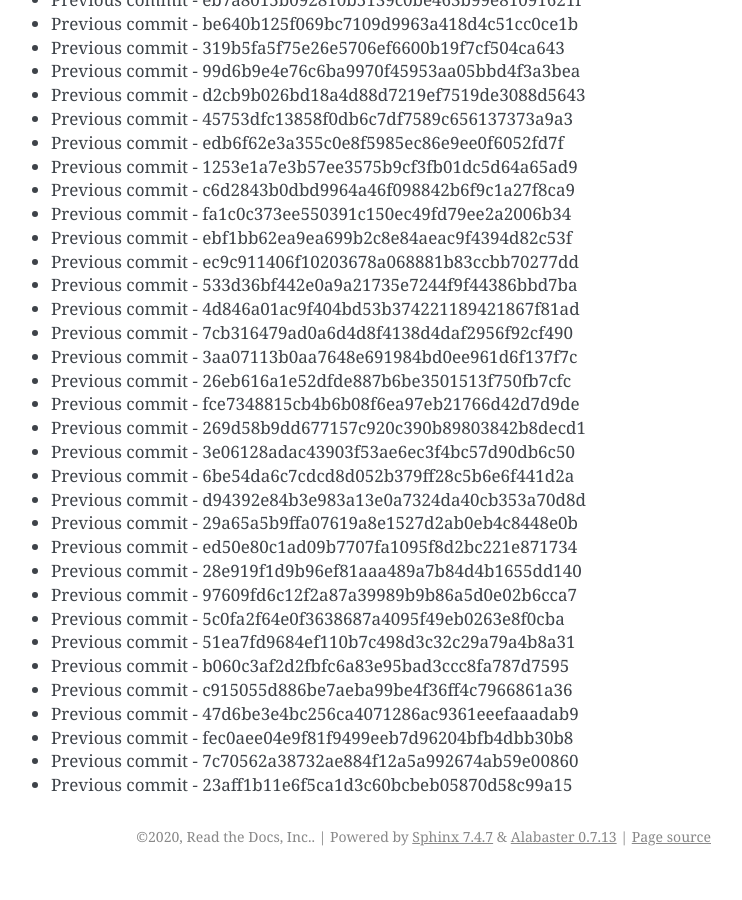
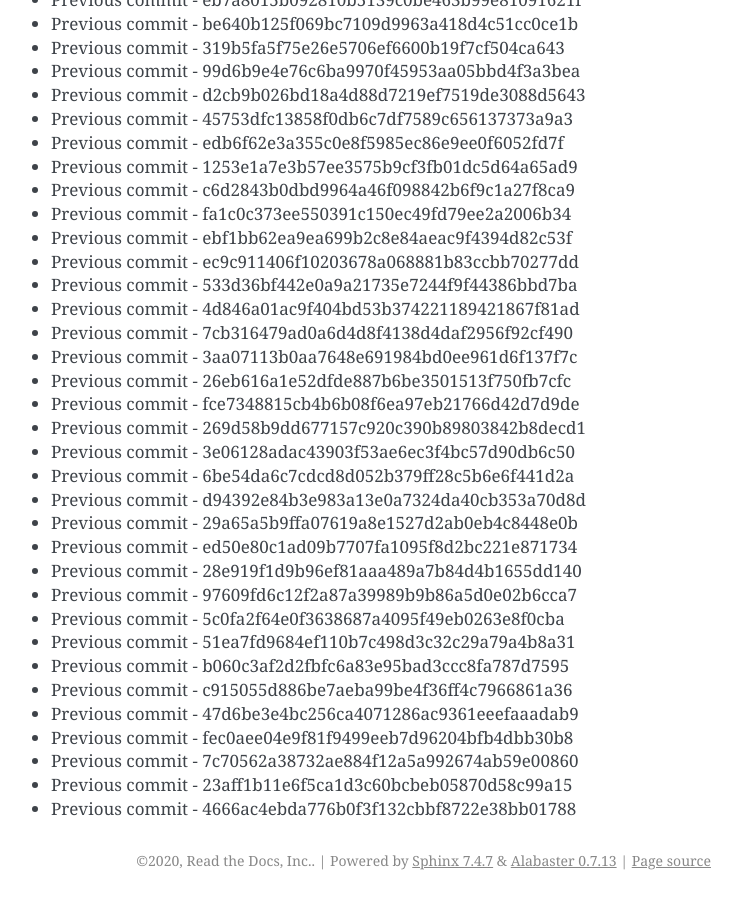
Before and after one commit to readthedocs/rtd-git-stresstest, a Sphinx documentation site: the page built from docs/updates.rst, in a window 1280 px wide and 900 px high, scrolled down 79923 px. Shown: the whole window, without its empty margins (399-1141 px from the left). Built offline with Sphinx 7.4.7, drawn with Linux system fonts in a browser that asks for light colours; before the commit the page ends 80799 px from its top, so only the background shows below that.

Commit message:
Generating commit from previous: 4666ac4ebda776b0f3f132cbbf8722e38bb01788

```diff
--- a/docs/updates.rst
+++ b/docs/updates.rst
@@ -3390,3 +3390,4 @@ It can be tested for any performance characteristics.
 * Previous commit - fec0aee04e9f81f9499eeb7d96204bfb4dbb30b8
 * Previous commit - 7c70562a38732ae884f12a5a992674ab59e00860
 * Previous commit - 23aff1b11e6f5ca1d3c60bcbeb05870d58c99a15
+* Previous commit - 4666ac4ebda776b0f3f132cbbf8722e38bb01788
```
